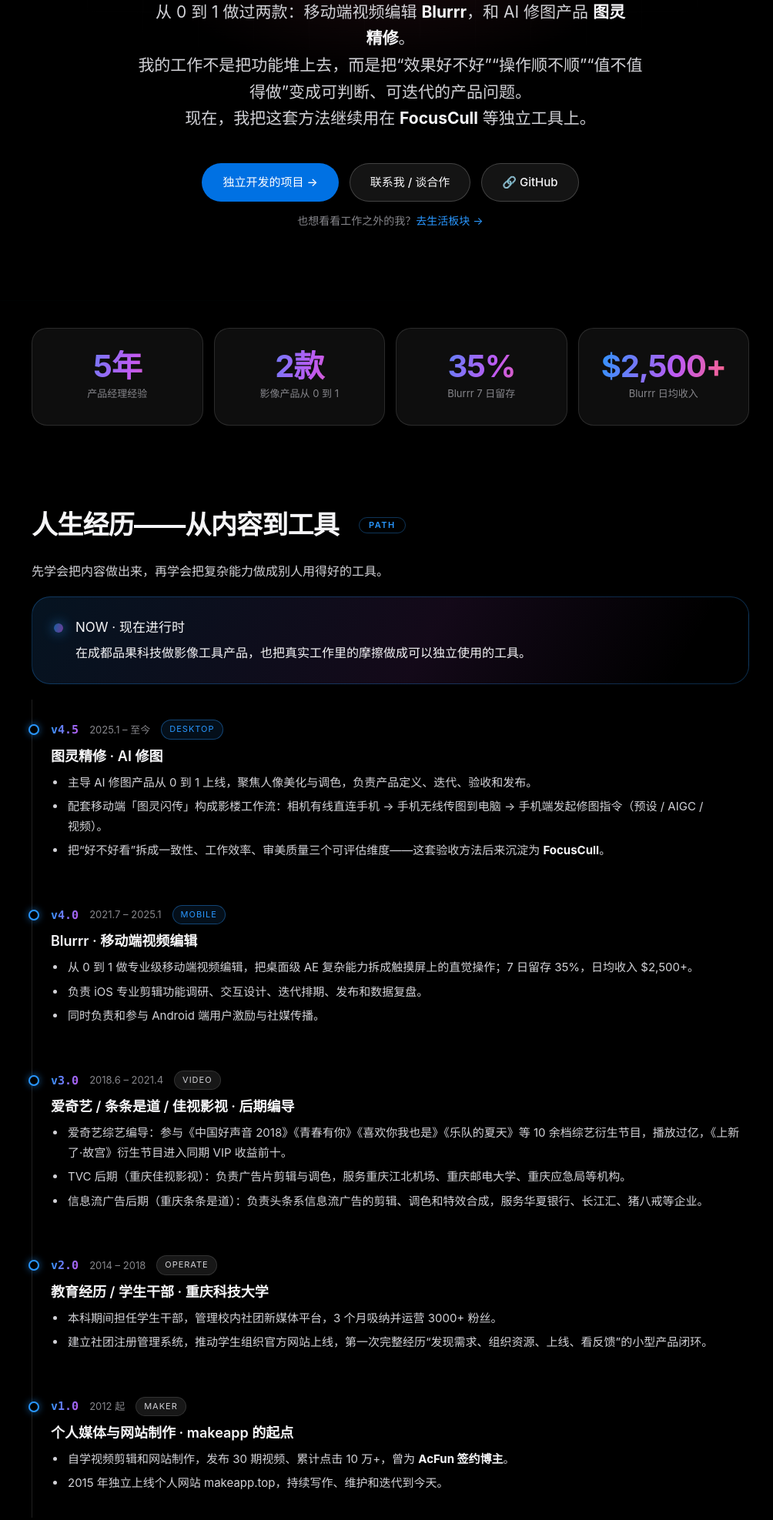
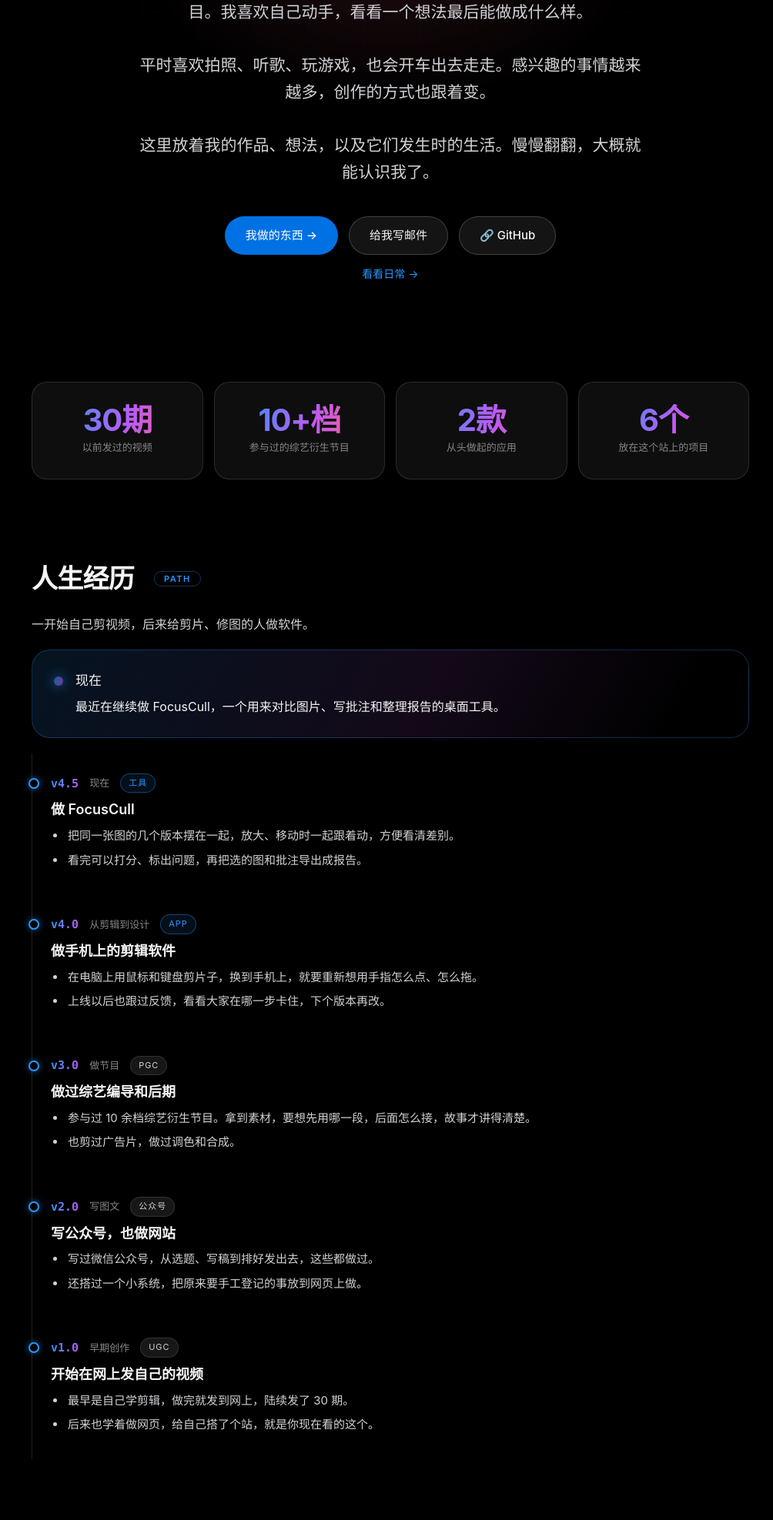
Before and after one commit to makeaplo/makeapp-site, a plain HTML site: page index.html in a window 1280 px wide. Shown: the part 505-2480 px from the top of the page at 77% size, without its empty margins (133-1137 px from the left). Drawn offline with Linux system fonts and the light colour scheme.

Commit message:
Update personal homepage and FocusCull 1.5

```diff
--- a/index.html
+++ b/index.html
@@ -3,8 +3,8 @@
 <head>
   <meta charset="UTF-8">
   <meta name="viewport" content="width=device-width, initial-scale=1.0">
-  <meta name="description" content="makeapp——影像工具产品经理与独立开发者。做过 Blurrr 移动端视频编辑、图灵精修 AI 修图，从 0 到 1 把复杂影像能力变成可用的产品。">
-  <title>makeapp · 影像工具产品经理</title>
+  <meta name="description" content="makeapp 自己搭的个人网站。放做过的小工具，也记听歌、拍照和平时感兴趣的事。">
+  <title>makeapp 的个人网站</title>
   <link rel="stylesheet" href="./site.css?v=7.2">
   <script src="./nav.js" defer></script>
   <script src="./effects.js" defer></script>
@@ -15,86 +15,83 @@
     <!-- ① Hero：你是谁 / 你能干嘛 / 怎么找你 -->
     <section id="hero" class="hero">
       <div class="hero-grid" aria-hidden="true"></div>
-      <p class="kicker">IMAGE TOOL PRODUCT MANAGER · INDEPENDENT DEVELOPER</p>
+      <p class="kicker">makeapp.top</p>
       <h1 data-tilt>你好，我是 <span class="accent">makeapp</span></h1>
-      <p class="meta">成都 · 本科 · 产品经理 5 年 · 后期编导 3 年</p>
-      <p class="intro">我做影像工具产品。<br>从 0 到 1 做过两款：移动端视频编辑 <strong>Blurrr</strong>，和 AI 修图产品 <strong>图灵精修</strong>。<br>我的工作不是把功能堆上去，而是把“效果好不好”“操作顺不顺”“值不值得做”变成可判断、可迭代的产品问题。<br>现在，我把这套方法继续用在 <strong>FocusCull</strong> 等独立工具上。</p>
+      <p class="meta">喜欢创作，也喜欢技术。</p>
+      <p class="intro">做过视频、写过文章，后来开始做软件，也陆续做了一些自己的小项目。我喜欢自己动手，看看一个想法最后能做成什么样。<br><br>平时喜欢拍照、听歌、玩游戏，也会开车出去走走。感兴趣的事情越来越多，创作的方式也跟着变。<br><br>这里放着我的作品、想法，以及它们发生时的生活。慢慢翻翻，大概就能认识我了。</p>
 
       <div class="contact-row">
-        <a class="contact-btn contact-btn--dark" href="#projects">独立开发的项目 →</a>
-        <a class="contact-btn contact-btn--light" href="mailto:makeapzl@gmail.com">联系我 / 谈合作</a>
+        <a class="contact-btn contact-btn--dark" href="#projects">我做的东西 →</a>
+        <a class="contact-btn contact-btn--light" href="mailto:makeapzl@gmail.com">给我写邮件</a>
         <a class="contact-btn contact-btn--light" href="https://github.com/makeaplo" target="_blank" rel="noreferrer">🔗 GitHub</a>
       </div>
-      <p class="small" style="margin-top:14px;">也想看看工作之外的我？<a href="#life" class="cl-link">去生活板块 →</a></p>
+      <p class="small" style="margin-top:14px;"><a href="#life" class="cl-link">看看日常 →</a></p>
     </section>
 
     <!-- ② 数据条：可验证的数字 -->
     <section class="statbar" aria-label="数据概览">
-      <div class="stat"><b>5年</b><span>产品经理经验</span></div>
-      <div class="stat"><b>2款</b><span>影像产品从 0 到 1</span></div>
-      <div class="stat"><b>35%</b><span>Blurrr 7 日留存</span></div>
-      <div class="stat"><b>$2,500+</b><span>Blurrr 日均收入</span></div>
+      <div class="stat"><b>30期</b><span>以前发过的视频</span></div>
+      <div class="stat"><b>10+档</b><span>参与过的综艺衍生节目</span></div>
+      <div class="stat"><b>2款</b><span>从头做起的应用</span></div>
+      <div class="stat"><b>6个</b><span>放在这个站上的项目</span></div>
     </section>
 
     <!-- ③ 工作经历：从内容到工具 -->
     <section id="work">
-      <h2>人生经历——从内容到工具 <span class="cl-badge">PATH</span></h2>
-      <p class="meta">先学会把内容做出来，再学会把复杂能力做成别人用得好的工具。</p>
+      <h2>人生经历 <span class="cl-badge">PATH</span></h2>
+      <p class="meta">一开始自己剪视频，后来给剪片、修图的人做软件。</p>
       <div class="cl-wrap">
         <div class="cl-now">
           <span class="cl-dot"></span>
           <div>
-            <span class="no">NOW · 现在进行时</span>
-            <p class="cl-now-text">在成都品果科技做影像工具产品，也把真实工作里的摩擦做成可以独立使用的工具。</p>
+            <span class="no">现在</span>
+            <p class="cl-now-text">最近在继续做 FocusCull，一个用来对比图片、写批注和整理报告的桌面工具。</p>
           </div>
         </div>
 
         <div class="cl-list">
           <div class="cl-item">
-            <div class="cl-head"><span class="cl-ver">v4.5</span><span class="cl-date">2025.1 – 至今</span><span class="cl-tag cl-tag--accent">DESKTOP</span></div>
-            <div class="cl-title">图灵精修 · AI 修图</div>
+            <div class="cl-head"><span class="cl-ver">v4.5</span><span class="cl-date">现在</span><span class="cl-tag cl-tag--accent">工具</span></div>
+            <div class="cl-title">做 FocusCull</div>
             <ul class="cl-notes">
-              <li>主导 AI 修图产品从 0 到 1 上线，聚焦人像美化与调色，负责产品定义、迭代、验收和发布。</li>
-              <li>配套移动端「图灵闪传」构成影楼工作流：相机有线直连手机 → 手机无线传图到电脑 → 手机端发起修图指令（预设 / AIGC / 视频）。</li>
-              <li>把“好不好看”拆成一致性、工作效率、审美质量三个可评估维度——这套验收方法后来沉淀为 <strong>FocusCull</strong>。</li>
+              <li>把同一张图的几个版本摆在一起，放大、移动时一起跟着动，方便看清差别。</li>
+              <li>看完可以打分、标出问题，再把选的图和批注导出成报告。</li>
             </ul>
           </div>
 
           <div class="cl-item">
-            <div class="cl-head"><span class="cl-ver">v4.0</span><span class="cl-date">2021.7 – 2025.1</span><span class="cl-tag cl-tag--accent">MOBILE</span></div>
-            <div class="cl-title">Blurrr · 移动端视频编辑</div>
+            <div class="cl-head"><span class="cl-ver">v4.0</span><span class="cl-date">从剪辑到设计</span><span class="cl-tag cl-tag--accent">APP</span></div>
+            <div class="cl-title">做手机上的剪辑软件</div>
             <ul class="cl-notes">
-              <li>从 0 到 1 做专业级移动端视频编辑，把桌面级 AE 复杂能力拆成触摸屏上的直觉操作；7 日留存 35%，日均收入 $2,500+。</li>
-              <li>负责 iOS 专业剪辑功能调研、交互设计、迭代排期、发布和数据复盘。</li>
-              <li>同时负责和参与 Android 端用户激励与社媒传播。</li>
+              <li>在电脑上用鼠标和键盘剪片子，换到手机上，就要重新想用手指怎么点、怎么拖。</li>
+              <li>上线以后也跟过反馈，看看大家在哪一步卡住，下个版本再改。</li>
             </ul>
           </div>
 
           <div class="cl-item">
-            <div class="cl-head"><span class="cl-ver">v3.0</span><span class="cl-date">2018.6 – 2021.4</span><span class="cl-tag">VIDEO</span></div>
-            <div class="cl-title">爱奇艺 / 条条是道 / 佳视影视 · 后期编导</div>
+            <div class="cl-head"><span class="cl-ver">v3.0</span><span class="cl-date">做节目</span><span class="cl-tag">PGC</span></div>
+            <div class="cl-title">做过综艺编导和后期</div>
             <ul class="cl-notes">
-              <li>爱奇艺综艺编导：参与《中国好声音 2018》《青春有你》《喜欢你我也是》《乐队的夏天》等 10 余档综艺衍生节目，播放过亿，《上新了·故宫》衍生节目进入同期 VIP 收益前十。</li>
-              <li>TVC 后期（重庆佳视影视）：负责广告片剪辑与调色，服务重庆江北机场、重庆邮电大学、重庆应急局等机构。</li>
-              <li>信息流广告后期（重庆条条是道）：负责头条系信息流广告的剪辑、调色和特效合成，服务华夏银行、长江汇、猪八戒等企业。</li>
+              <li>参与过 10 余档综艺衍生节目。拿到素材，要想先用哪一段，后面怎么接，故事才讲得清楚。</li>
+              <li>也剪过广告片，做过调色和合成。</li>
             </ul>
           </div>
 
           <div class="cl-item">
-            <div class="cl-head"><span class="cl-ver">v2.0</span><span class="cl-date">2014 – 2018</span><span class="cl-tag">OPERATE</span></div>
-            <div class="cl-title">教育经历 / 学生干部 · 重庆科技大学</div>
+            <div class="cl-head"><span class="cl-ver">v2.0</span><span class="cl-date">写图文</span><span class="cl-tag">公众号</span></div>
+            <div class="cl-title">写公众号，也做网站</div>
             <ul class="cl-notes">
-              <li>本科期间担任学生干部，管理校内社团新媒体平台，3 个月吸纳并运营 3000+ 粉丝。</li>
-              <li>建立社团注册管理系统，推动学生组织官方网站上线，第一次完整经历“发现需求、组织资源、上线、看反馈”的小型产品闭环。</li>
+              <li>写过微信公众号，从选题、写稿到排好发出去，这些都做过。</li>
+              <li>还搭过一个小系统，把原来要手工登记的事放到网页上做。</li>
             </ul>
           </div>
 
           <div class="cl-item">
-            <div class="cl-head"><span class="cl-ver">v1.0</span><span class="cl-date">2012 起</span><span class="cl-tag">MAKER</span></div>
-            <div class="cl-title">个人媒体与网站制作 · makeapp 的起点</div>
+            <div class="cl-head"><span class="cl-ver">v1.0</span><span class="cl-date">早期创作</span><span class="cl-tag">UGC</span></div>
+            <div class="cl-title">开始在网上发自己的视频</div>
             <ul class="cl-notes">
-              <li>自学视频剪辑和网站制作，发布 30 期视频、累计点击 10 万+，曾为 <strong>AcFun 签约博主</strong>。</li>
-              <li>2015 年独立上线个人网站 makeapp.top，持续写作、维护和迭代到今天。</li>
+              <li>最早是自己学剪辑，做完就发到网上，陆续发了 30 期。</li>
+              <li>后来也学着做网页，给自己搭了个站，就是你现在看的这个。</li>
             </ul>
           </div>
 
@@ -112,9 +109,9 @@
         <a class="card card--wide" href="./focuscull/">
           <span class="no">FEATURED</span>
           <span class="t">FocusCull</span>
-          <p class="d">影像效果验收工具。把多版本对比、局部问题定位、评分与报告沉淀到一条流程里，解决“看到了差异，却说不清结论”的问题。</p>
-          <div class="card-media"><img src="./focuscull/focuscull-real.jpg" alt="FocusCull 1.4 真实运行界面：并列对比、版本选择和验收工具栏" loading="lazy"></div>
-          <span class="aud">v1.4 · Camera360 内部验收使用中 · 独立产品化中</span>
+          <p class="d">同一张图修了几版，可以摆在一起看。哪里要改就在图上留句话，看完把选的图和批注一起导出。</p>
+          <div class="card-media"><img src="./focuscull/focuscull-preview.png" alt="FocusCull 旧版界面示意图" loading="lazy"></div>
+          <span class="aud">v1.5 · 配图为旧版界面示意</span>
           <span class="go">查看详情 →</span>
         </a>
 
```
Also changed, not shown: focuscull/index.html (+28 -28 lines), focuscull/focuscull-real.jpg (deleted).
